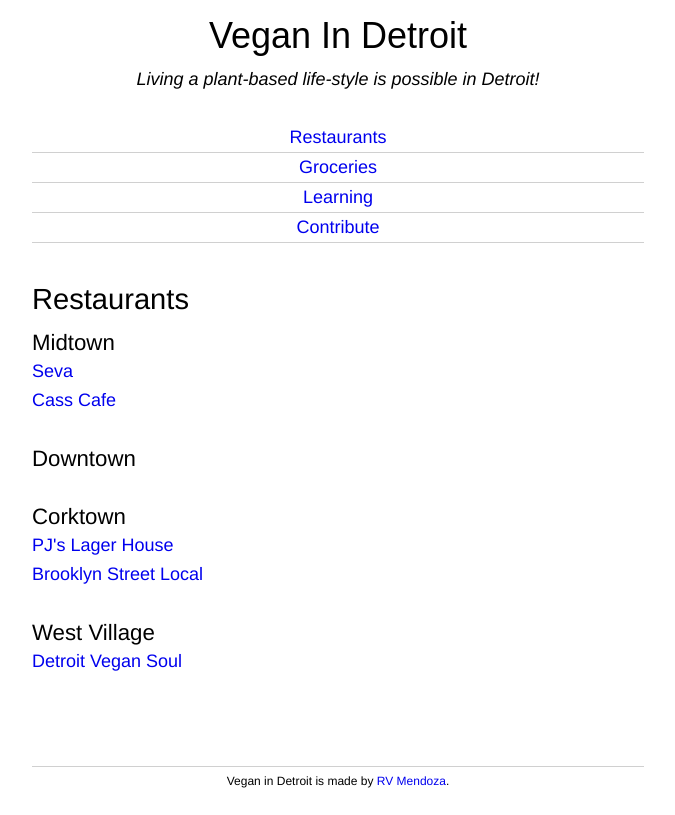
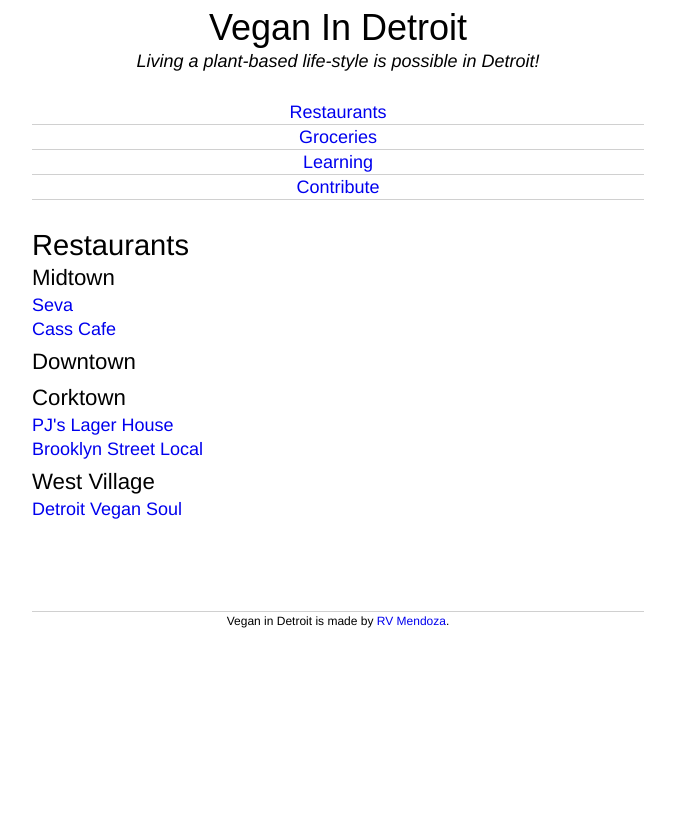
Before and after one commit to RVMendoza/rvmendoza.com, a Jekyll site: the page built from restaurants/index.html, in a window 1280 px wide. Shown: the part 128-943 px from the top of the page, without its empty margins (302-977 px from the left). Built offline with Jekyll 4.4.1, drawn with Linux system fonts in a browser that asks for light colours; nearby versions of some CDN libraries; some web fonts are replaced; Markdown is read by kramdown in place of the engine named in the settings; comment, search, counter and statistics services are not loaded; after the commit the page ends 900 px from its top, so only the background shows below that.

Commit message:
fix vertical rhythm with headers

```diff
--- a/_sass/partials/_typography.scss
+++ b/_sass/partials/_typography.scss
@@ -39,9 +39,12 @@ Pixels	Ems	Ems @ 16	% of 13
 1.004	0.056	0.063	7.723
 ----------------------*/
 $base-font-size: 18px;
-$base-line-height: 29px;
+$base-line-height: 6px;
 @include establish-baseline;
 
+html {
+  @include adjust-leading-to(4);
+}
 
 body {
    font-family: "HelveticaNeue-Light", "Helvetica Neue Light", "Helvetica Neue", Helvetica, Arial, "Lucida Grande", sans-serif;
--- a/css/main.css
+++ b/css/main.css
@@ -112,50 +112,55 @@ Pixels	Ems	Ems @ 16	% of 13
 /* line 64, ../../../../../../Library/Ruby/Gems/1.8/gems/compass-0.12.2/frameworks/compass/stylesheets/compass/typography/_vertical_rhythm.scss */
 html {
   font-size: 18px;
-  line-height: 1.61111em;
+  line-height: 0.33333em;
 }
 
-/* line 46, ../_sass/partials/_typography.scss */
+/* line 45, ../_sass/partials/_typography.scss */
+html {
+  line-height: 1.33333em;
+}
+
+/* line 49, ../_sass/partials/_typography.scss */
 body {
   font-family: "HelveticaNeue-Light", "Helvetica Neue Light", "Helvetica Neue", Helvetica, Arial, "Lucida Grande", sans-serif;
   font-weight: 300;
 }
 
-/* line 52, ../_sass/partials/_typography.scss */
+/* line 55, ../_sass/partials/_typography.scss */
 h1 {
   font-size: 2em;
-  line-height: 1.61111em;
+  line-height: 1.16667em;
   font-family: 'Hammersmith One', sans-serif;
 }
 
-/* line 57, ../_sass/partials/_typography.scss */
+/* line 60, ../_sass/partials/_typography.scss */
 h2 {
   font-size: 1.618em;
-  line-height: 1.99148em;
+  line-height: 1.23609em;
 }
 
-/* line 61, ../_sass/partials/_typography.scss */
+/* line 64, ../_sass/partials/_typography.scss */
 h3 {
   font-size: 1.23611em;
-  line-height: 1.30337em;
+  line-height: 1.34831em;
 }
 
-/* line 66, ../_sass/partials/_typography.scss */
+/* line 69, ../_sass/partials/_typography.scss */
 .readable {
   max-width: 50em;
 }
 
-/* line 70, ../_sass/partials/_typography.scss */
+/* line 73, ../_sass/partials/_typography.scss */
 p {
-  margin-bottom: 1.61111em;
+  margin-bottom: 0.33333em;
 }
 
-/* line 74, ../_sass/partials/_typography.scss */
+/* line 77, ../_sass/partials/_typography.scss */
 .noWrap {
   white-space: nowrap;
 }
 
-/* line 78, ../_sass/partials/_typography.scss */
+/* line 81, ../_sass/partials/_typography.scss */
 a {
   text-decoration: none;
 }
@@ -197,7 +202,7 @@ a {
 /* line 7, ../_sass/partials/_footer.scss */
 [role="contentinfo"] p {
   font-size: 0.66667em;
-  line-height: 2.41667em;
+  line-height: 1.5em;
 }
 
 /* line 1, ../_sass/partials/_header.scss */
@@ -213,7 +218,7 @@ a {
 
 /* line 8, ../_sass/partials/_lists.scss */
 .place {
-  margin-bottom: 1.61111em;
+  margin-bottom: 0.33333em;
 }
 
 /* line 1, ../_sass/partials/_media.scss */
@@ -233,7 +238,7 @@ a {
   padding-top: 100px;
   height: 0;
   overflow: hidden;
-  margin-top: 1.61111em;
+  margin-top: 0.33333em;
 }
 
 /* line 20, ../_sass/partials/_media.scss */
@@ -267,7 +272,7 @@ a {
 
 /* line 42, ../_sass/partials/_media.scss */
 #disqus_thread {
-  margin-top: 1.61111em;
+  margin-top: 0.33333em;
 }
 
 /* line 1, ../_sass/partials/_layout.scss */
@@ -282,7 +287,8 @@ a {
 
 /* line 5, ../_sass/partials/_font-icons.scss */
 .fa-external-link {
-  font-size: 0.472em;
+  font-size: 0.47217em;
+  line-height: 2.1179em;
 }
 
 /* -------------------------------------------------------------------------*/
```
